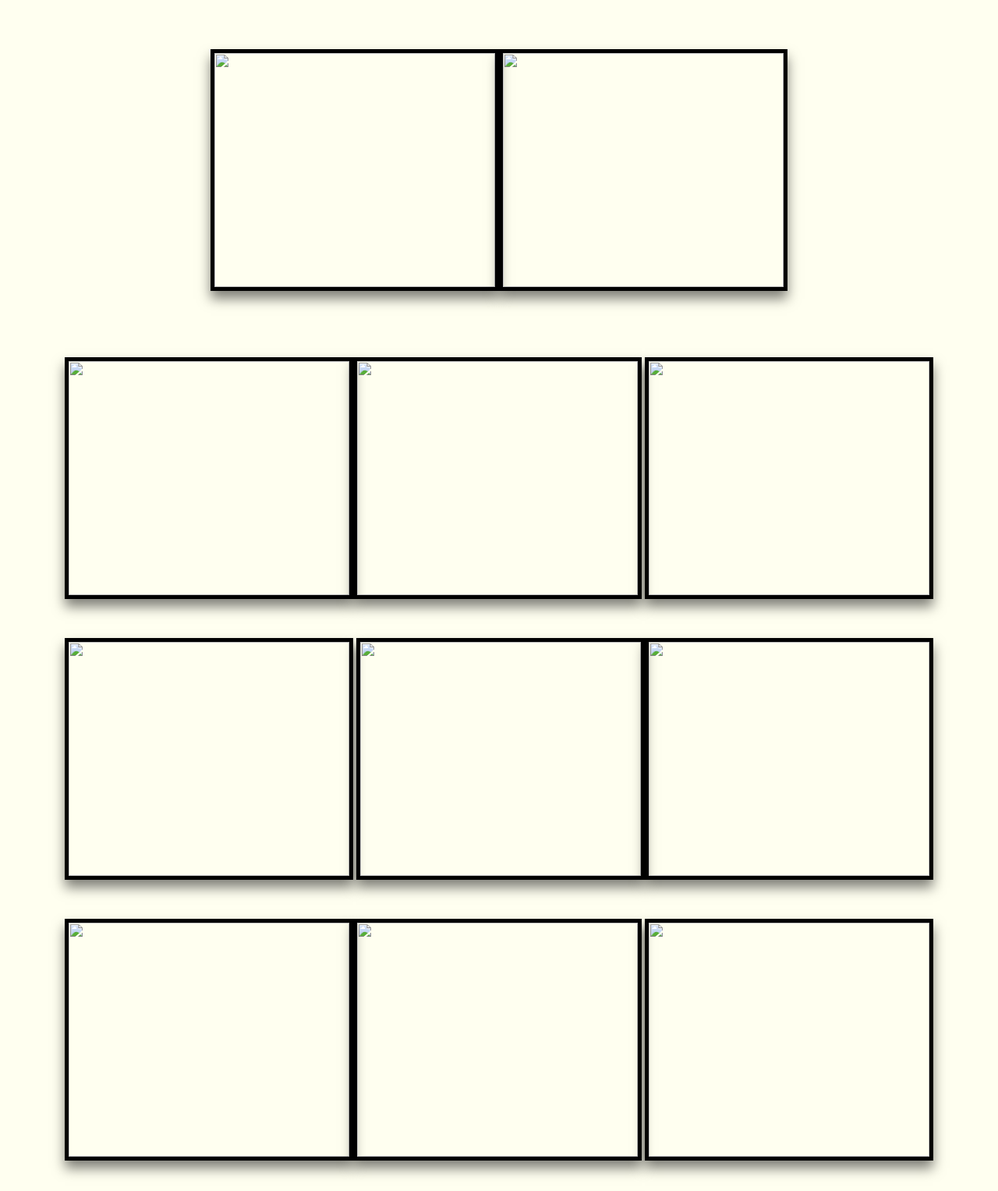
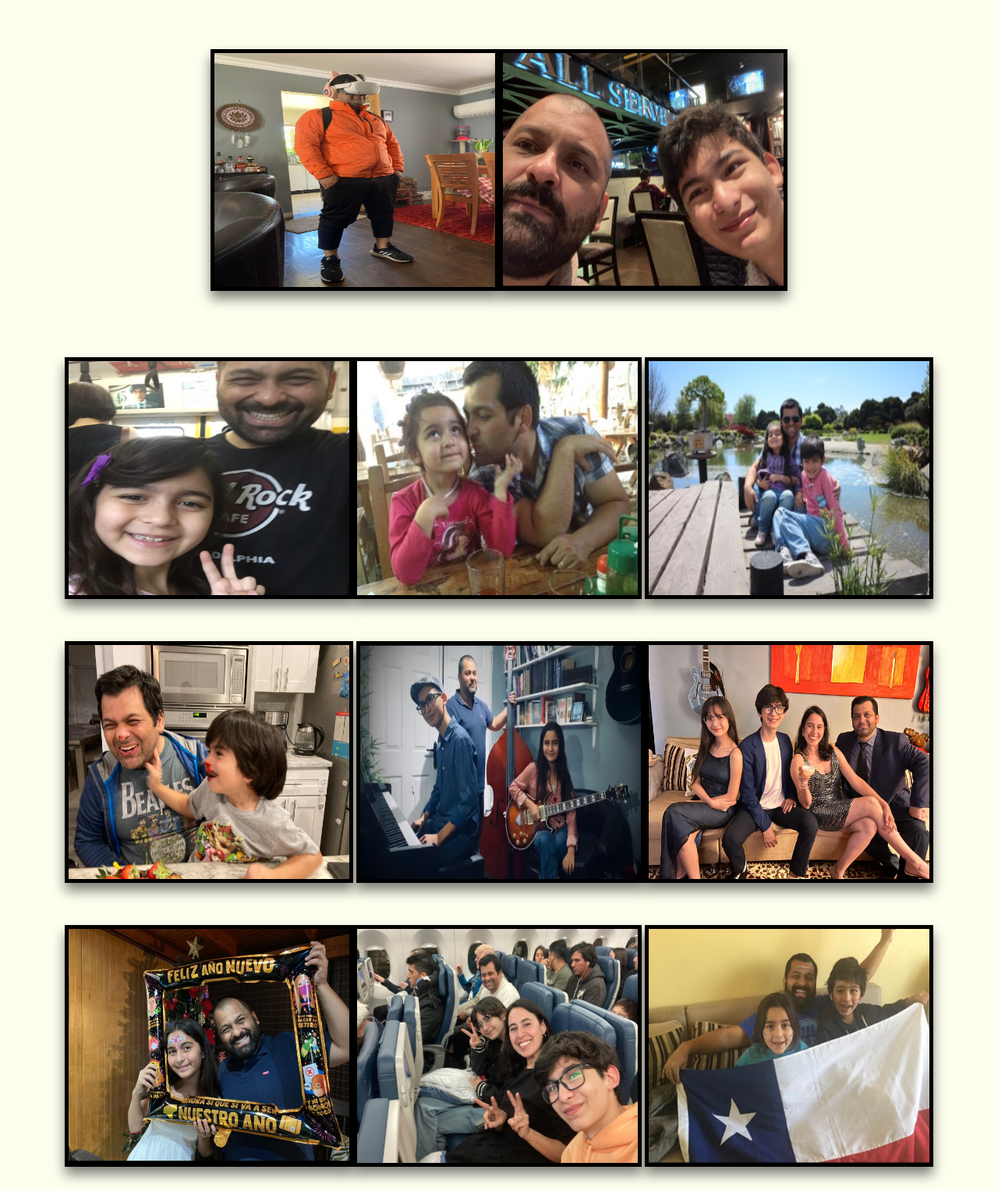
Before and after one commit to Angelacastillol/new-, a plain HTML site: page index.html in a window 1280 px wide. Shown: the part 793-2320 px from the top of the page at 78% size. Drawn offline with Linux system fonts and the light colour scheme.

Commit message:
Add files via upload

```diff
--- a/index.html
+++ b/index.html
@@ -106,25 +106,25 @@
     <a href="https://www.youtube.com/watch?v=IXX8eWaxfBA"> ♡♡♡ ᐢᗜᐢ ♡♡♡ </a>
     <br>
     <figure>
-        <img src="assets/bosque.JPG"><img src="assets/cordillera.JPG">
+        <img src="bosque.JPG"><img src="cordillera.JPG">
         <br>
         <a href="https://www.youtube.com/watch?v=QjezlSq3iAI">✿ Quise poner un par de recuerdos capturados en fotos ✿ </a>
       </figure>
 
       <figure>
-        <img src="assets/electro clothes.JPG"><img src="assets/Wchris.JPG">
+        <img src="electro clothes.JPG"><img src="Wchris.JPG">
       </figure>
 
       <br>
 
-      <img src="./assets/japan.jpg"><img src="assets/kiss.JPG">
-      <img src="./assets/lago.JPG"><img src="./assets/Matias.JPG">
-      <img src="./assets/music.JPG"><img src="./assets/todos.JPG">
-      <img src="./assets/newYears.JPG"><img src="./assets/todos2.JPG">
-      <img src="./assets/todos23.JPG"><img src="./assets/todos3.JPG">
-      <img src="./0516a0df-ce3f-4908-b562-69e359210bce.JPG"><img src="./b3ef6af0-72f1-45c6-b629-b9e2ec06e0a8.JPG">
-      <img src="./de8dc671-3b0d-4798-985f-fa4edaefd207.JPG"><img src="./f0322acf-f921-4772-b59d-2a8ee49f88d7.JPG">
-      <img src="assets/pool.JPG">
+      <img src="japan.JPG"><img src="kiss.JPG">
+      <img src="lago.JPG"><img src="Matias.JPG">
+      <img src="music.JPG"><img src="todos.JPG">
+      <img src="newYears.JPG"><img src="todos2.JPG">
+      <img src="todos23.JPG"><img src="todos3.JPG">
+      <img src="0516a0df-ce3f-4908-b562-69e359210bce.JPG"><img src="newyear.JPG">
+      <img src="4c948053-9cc9-4598-821f-ab117edca252.JPG"><img src="b3ef6af0-72f1-45c6-b629-b9e2ec06e0a8 2.JPG">
+      <img src="pool.JPG">
 
       <br>
 
```
Also changed, not shown: b3ef6af0-72f1-45c6-b629-b9e2ec06e0a8 2.JPG (added).
